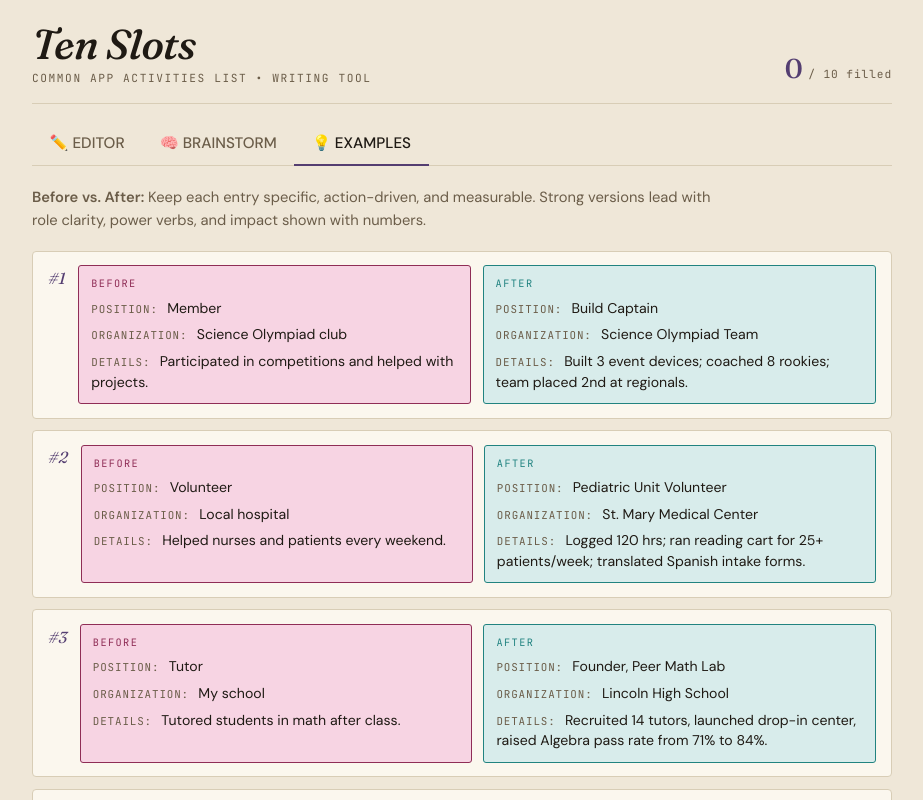
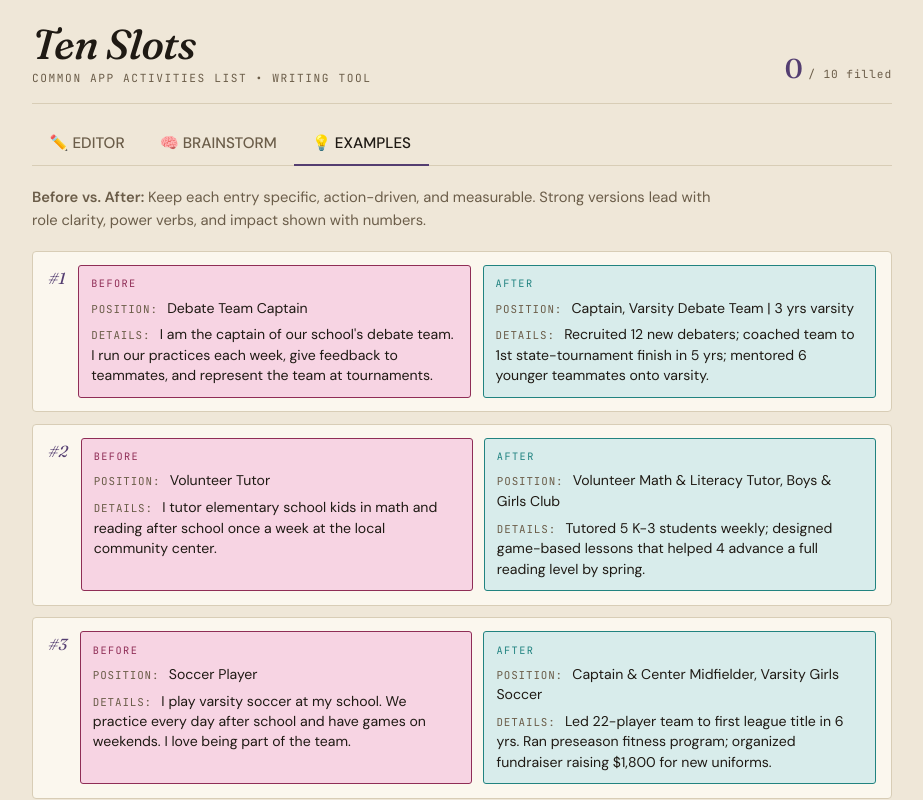
Before and after one commit to KaterinaWalter/activity-list-tool, a React (Vite) app: page / in a window 1280 px wide. Both pictures are taken after a click on the button "💡 EXAMPLES". Shown: the top 800 px of the page, without its empty margins (178-1101 px from the left). Built offline with nearby package versions, Linux system fonts and the light colour scheme.

Commit message:
updated examples

```diff
--- a/src/ExamplesPanel.jsx
+++ b/src/ExamplesPanel.jsx
@@ -4,66 +4,45 @@ const EXAMPLES = [
   {
     id: 1,
     before: {
-      position: 'Member',
-      organization: 'Science Olympiad club',
-      details: 'Participated in competitions and helped with projects.',
+      position: 'Debate Team Captain',
+      details: "I am the captain of our school's debate team. I run our practices each week, give feedback to teammates, and represent the team at tournaments.",
     },
     after: {
-      position: 'Build Captain',
-      organization: 'Science Olympiad Team',
-      details: 'Built 3 event devices; coached 8 rookies; team placed 2nd at regionals.',
+      position: 'Captain, Varsity Debate Team | 3 yrs varsity',
+      details: "Recruited 12 new debaters; coached team to 1st state-tournament finish in 5 yrs; mentored 6 younger teammates onto varsity.",
     },
   },
   {
     id: 2,
     before: {
-      position: 'Volunteer',
-      organization: 'Local hospital',
-      details: 'Helped nurses and patients every weekend.',
+      position: 'Volunteer Tutor',
+      details: "I tutor elementary school kids in math and reading after school once a week at the local community center.",
     },
     after: {
-      position: 'Pediatric Unit Volunteer',
-      organization: 'St. Mary Medical Center',
-      details: 'Logged 120 hrs; ran reading cart for 25+ patients/week; translated Spanish intake forms.',
+      position: 'Volunteer Math & Literacy Tutor, Boys & Girls Club',
+      details: "Tutored 5 K-3 students weekly; designed game-based lessons that helped 4 advance a full reading level by spring.",
     },
   },
   {
     id: 3,
     before: {
-      position: 'Tutor',
-      organization: 'My school',
-      details: 'Tutored students in math after class.',
+      position: 'Soccer Player',
+      details: "I play varsity soccer at my school. We practice every day after school and have games on weekends. I love being part of the team.",
     },
     after: {
-      position: 'Founder, Peer Math Lab',
-      organization: 'Lincoln High School',
-      details: 'Recruited 14 tutors, launched drop-in center, raised Algebra pass rate from 71% to 84%.',
+      position: 'Captain & Center Midfielder, Varsity Girls Soccer',
+      details: "Led 22-player team to first league title in 6 yrs. Ran preseason fitness program; organized fundraiser raising $1,800 for new uniforms.",
     },
   },
   {
     id: 4,
     before: {
-      position: 'Intern',
-      organization: 'Tech startup',
-      details: 'Worked on coding tasks and attended meetings.',
+      position: 'Started a Podcast',
+      details: "I started a podcast about books with my friend. We record episodes about novels we read together and post them online for fun.",
     },
     after: {
-      position: 'Software Engineering Intern',
-      organization: 'BrightPath Analytics',
-      details: 'Shipped React dashboard module; cut report load time 40%; presented sprint demo to 12-person team.',
-    },
-  },
-  {
-    id: 5,
-    before: {
-      position: 'Player',
-      organization: 'Varsity soccer',
-      details: 'Went to practice and played in games.',
-    },
-    after: {
-      position: 'Captain, Varsity Soccer',
-      organization: 'Roosevelt HS Athletics',
-      details: 'Led daily drills, mentored 9 underclassmen, and helped program reach first district final in 11 years.',
+      position: 'Founder & Co-Host, "Page Turners" YA Book Podcast',
+      details: "Launched weekly podcast on YA fiction; produced 24 episodes reaching 3,400+ listeners across 18 countries on Spotify & Apple.",
     },
   },
 ];
@@ -75,9 +54,6 @@ function ExampleEntry({ label, entry, tone }) {
       <div className="example-lines">
         <div className="example-line">
           <span className="example-key">Position:</span> {entry.position}
-        </div>
-        <div className="example-line">
-          <span className="example-key">Organization:</span> {entry.organization}
         </div>
         <div className="example-line">
           <span className="example-key">Details:</span> {entry.details}
```
